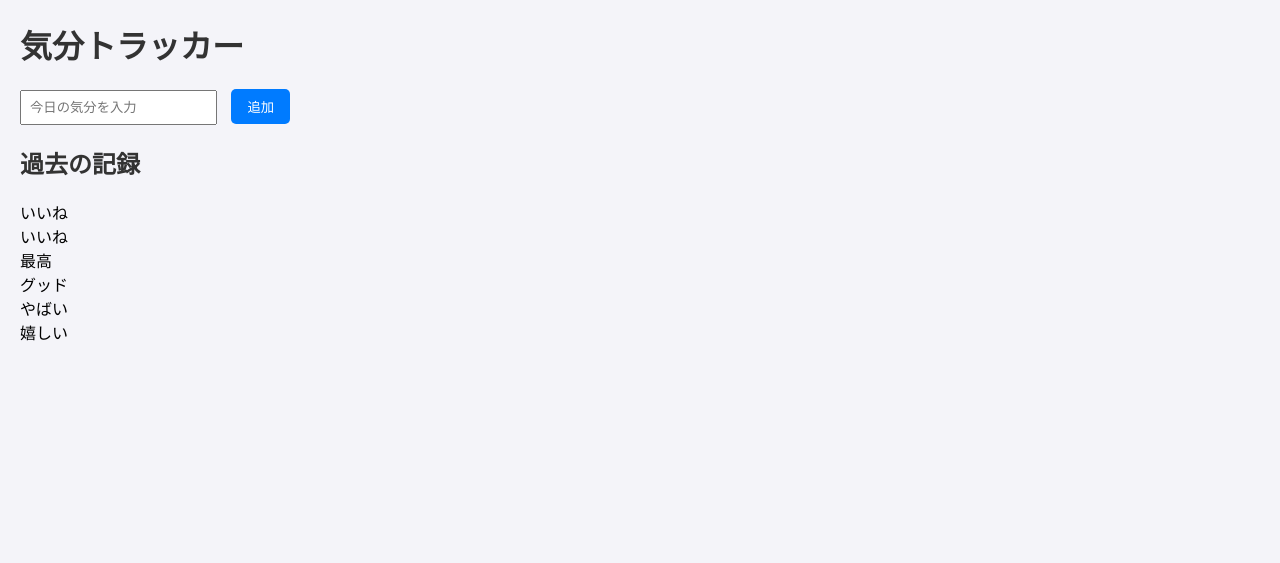
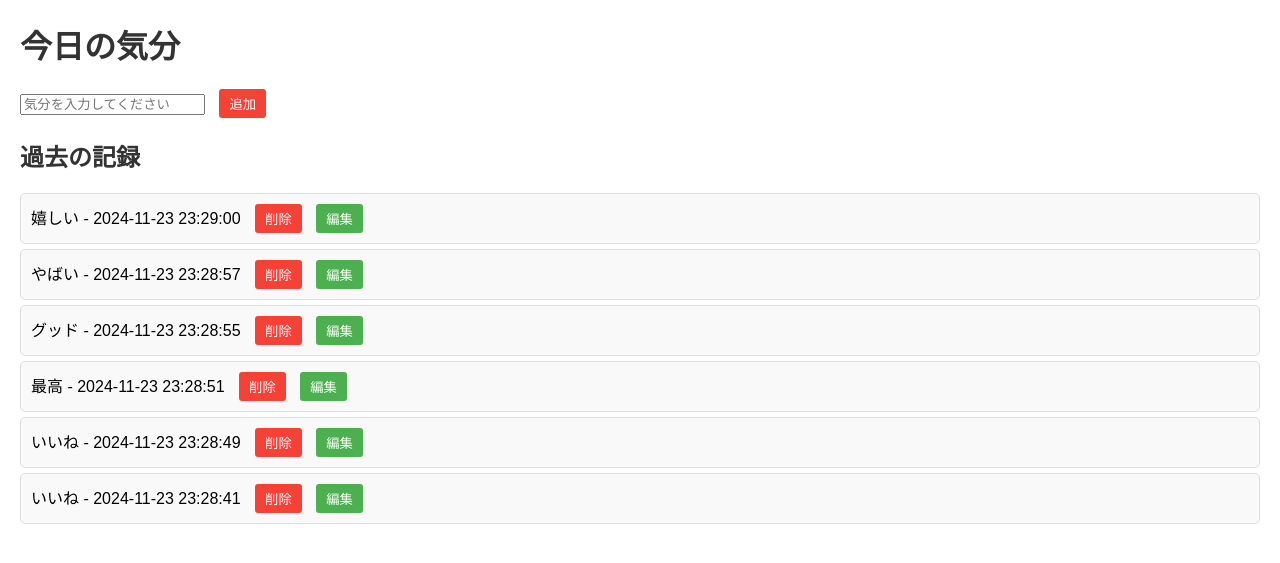
Before and after one commit to kibouresta/MoodTracker, a Flask app: page / in a window 1280 px wide. Shown: the top 563 px of the page. Run offline with Flask 3, Linux system fonts and the light colour scheme.

Commit message:
Initial commit

```diff
--- a/app.py
+++ b/app.py
@@ -1,29 +1,41 @@
-from flask import Flask, render_template, request, jsonify
+from flask import Flask, render_template, request, jsonify, session, redirect, url_for
 from flask_sqlalchemy import SQLAlchemy
+from datetime import datetime
 
+# Flaskアプリケーションの設定
 app = Flask(__name__)
 app.config['SQLALCHEMY_DATABASE_URI'] = 'sqlite:///moods.db'
 app.config['SQLALCHEMY_TRACK_MODIFICATIONS'] = False
+app.secret_key = 'super_secret_key'
+
 db = SQLAlchemy(app)
 
+# データベースモデル
 class Mood(db.Model):
     id = db.Column(db.Integer, primary_key=True)
     mood_text = db.Column(db.String(256), nullable=False)
+    timestamp = db.Column(db.DateTime, default=datetime.utcnow)
+    user_id = db.Column(db.Integer, nullable=True)  # user_idをNULL許可に変更
 
+# トップページ
 @app.route('/')
 def index():
-    moods = Mood.query.all()
+    moods = Mood.query.order_by(Mood.timestamp.desc()).all()
     return render_template('index.html', moods=moods)
 
+# 気分を追加
 @app.route('/add', methods=['POST'])
 def add_mood():
-    mood_text = request.form['moodInput']  # フォームデータを取得
-    new_mood = Mood(mood_text=mood_text)  # データベースエントリを作成
+    mood_text = request.form['moodInput']
+    # 仮のuser_idを設定（ログインしている場合にはsession['user_id']を使用）
+    user_id = session.get('user_id', None)
+    new_mood = Mood(mood_text=mood_text, user_id=user_id)
     db.session.add(new_mood)
-    db.session.commit()  # データベースに保存
-    return jsonify({'mood': mood_text})  # JSONレスポンスを返す
+    db.session.commit()
+    return jsonify({'mood': mood_text, 'timestamp': new_mood.timestamp.strftime('%Y-%m-%d %H:%M:%S')})
 
+# アプリケーションの実行
 if __name__ == '__main__':
     with app.app_context():
-        db.create_all()  # データベーステーブルを作成
+        db.create_all()
     app.run(debug=True)
--- a/static/script.js
+++ b/static/script.js
@@ -1,23 +1,25 @@
-$(document).ready(function() {
-    $('#moodForm').submit(function(event) {
-        event.preventDefault();  // フォームのデフォルトの送信を防ぐ
+document.getElementById('moodForm').addEventListener('submit', function(event) {
+    event.preventDefault(); // フォーム送信を無効化
 
-        var moodInput = $('#moodInput').val();  // 入力値を取得
+    const moodInput = document.getElementById('moodInput');
+    const moodText = moodInput.value;
 
-        $.ajax({
-            url: '/add',  // サーバーのエンドポイント
-            type: 'POST',  // POSTリクエストを送信
-            data: { moodInput: moodInput },  // データをサーバーに送信
-            success: function(response) {
-                // サーバーからのレスポンスを利用して過去の記録に追加
-                var moodText = response.mood;
-                var moodEntry = $('<div>').text(moodText);
-                $('#moodHistory').append(moodEntry);  // 新しい気分を履歴に追加
-                $('#moodInput').val('');  // 入力フィールドをクリア
-            },
-            error: function() {
-                alert('エラーが発生しました。もう一度試してください。');
-            }
-        });
-    });
+    fetch('/add', {
+        method: 'POST',
+        headers: {
+            'Content-Type': 'application/x-www-form-urlencoded',
+        },
+        body: `moodInput=${encodeURIComponent(moodText)}`,
+    })
+    .then(response => response.json())
+    .then(data => {
+        const moodList = document.getElementById('moodList');
+        const newMood = document.createElement('li');
+        newMood.innerHTML = `${data.mood} - ${data.timestamp}
+            <button class="delete-btn" data-id="">削除</button>
+            <button class="edit-btn" data-id="">編集</button>`;
+        moodList.insertBefore(newMood, moodList.firstChild);
+        moodInput.value = ''; // 入力フィールドをクリア
+    })
+    .catch(error => console.error('Error:', error));
 });
--- a/static/styles.css
+++ b/static/styles.css
@@ -1,36 +1,39 @@
 body {
     font-family: Arial, sans-serif;
     margin: 20px;
-    padding: 0;
-    background-color: #f4f4f9;
 }
 
 h1, h2 {
     color: #333;
 }
 
-#moodForm {
+form {
     margin-bottom: 20px;
 }
 
-#moodInput {
-    margin-right: 10px;
-    padding: 8px;
+ul {
+    list-style-type: none;
+    padding: 0;
+}
+
+li {
+    margin: 5px 0;
+    padding: 10px;
+    background: #f9f9f9;
+    border: 1px solid #ddd;
+    border-radius: 5px;
 }
 
 button {
-    padding: 8px 16px;
-    background-color: #007bff;
+    margin-left: 10px;
+    background-color: #f44336;
     color: white;
     border: none;
-    border-radius: 5px;
+    padding: 5px 10px;
     cursor: pointer;
+    border-radius: 3px;
 }
 
-button:hover {
-    background-color: #0056b3;
+button.edit-btn {
+    background-color: #4caf50;
 }
-
-#moodHistory {
-    margin-top: 20px;
-}
--- a/templates/index.html
+++ b/templates/index.html
@@ -2,22 +2,28 @@
 <html lang="ja">
 <head>
     <meta charset="UTF-8">
+    <meta name="viewport" content="width=device-width, initial-scale=1.0">
     <title>Mood Tracker</title>
-    <link rel="stylesheet" href="{{ url_for('static', filename='styles.css') }}">
+    <link rel="stylesheet" href="/static/styles.css">
 </head>
 <body>
-    <h1>気分トラッカー</h1>
+    <h1>今日の気分</h1>
     <form id="moodForm">
-        <input type="text" id="moodInput" name="moodInput" placeholder="今日の気分を入力">
+        <input type="text" id="moodInput" name="moodInput" placeholder="気分を入力してください" required>
         <button type="submit">追加</button>
     </form>
+
     <h2>過去の記録</h2>
-    <div id="moodHistory">
+    <ul id="moodList">
         {% for mood in moods %}
-            <div>{{ mood.mood_text }}</div>
+        <li id="mood-{{ mood.id }}">
+            {{ mood.mood_text }} - {{ mood.timestamp.strftime('%Y-%m-%d %H:%M:%S') }}
+            <button class="delete-btn" data-id="{{ mood.id }}">削除</button>
+            <button class="edit-btn" data-id="{{ mood.id }}">編集</button>
+        </li>
         {% endfor %}
-    </div>
-    <script src="https://ajax.googleapis.com/ajax/libs/jquery/3.5.1/jquery.min.js"></script>
-    <script src="{{ url_for('static', filename='script.js') }}"></script>
+    </ul>
+
+    <script src="/static/script.js"></script>
 </body>
 </html>
```
Also changed, not shown: templates/login.html (added, +20 -0 lines), instance/moods.db.
